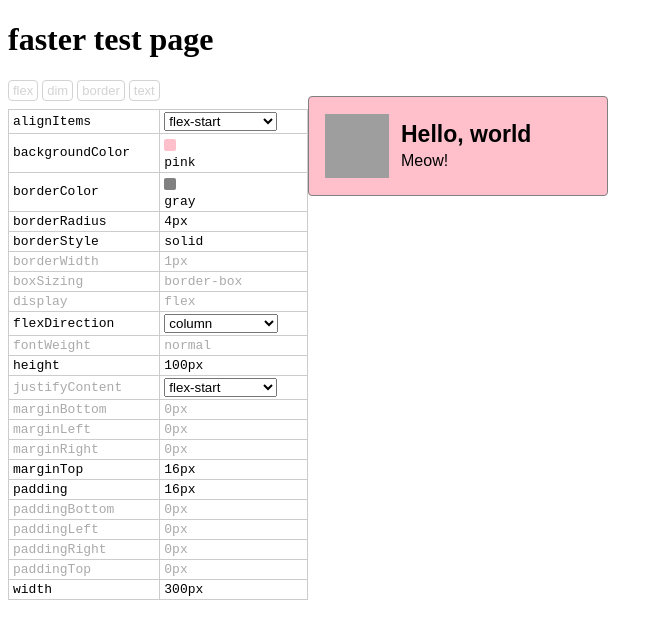
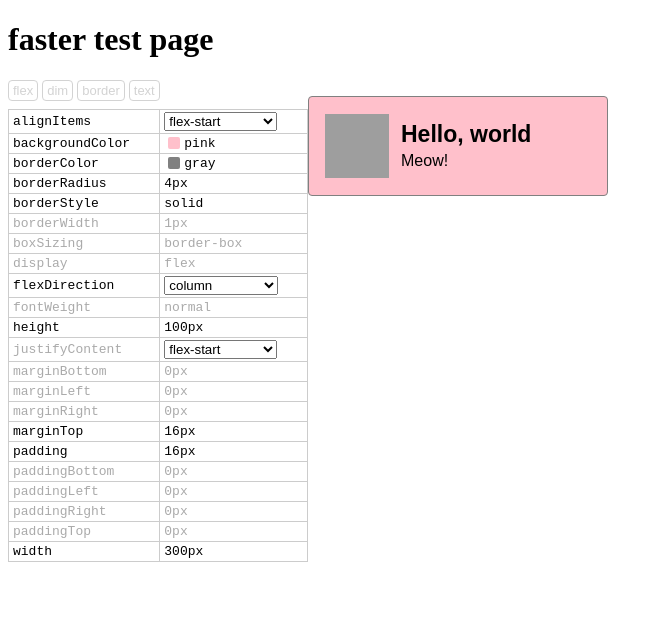
Before and after one commit to kevinbarabash/faster, a React (Create React App) app: page / in a window 1280 px wide. Shown: the top 638 px of the page, without its empty margins (0-663 px from the left). Built offline with nearby package versions, Linux system fonts and the light colour scheme; grey boxes are pictures that could not be loaded.

Commit message:
rudimentary validation of length properties

```diff
--- a/src/Inspector.js
+++ b/src/Inspector.js
@@ -96,6 +96,17 @@ class SmallButton extends Component {
     }
 }
 
+const lengthRegex = /(em|ex|%|px|cm|mm|in|pt|pc)$/
+const colorRegex = /color/i
+
+const validate = (name, value: string) => {
+    if (colorRegex.test(name)) {
+        return true;
+    } else {
+        return lengthRegex.test(value);
+    }
+}
+
 // TODO create different specialized editors for colors, dropdowns, compound values, etc.
 class Editor extends Component {
     props: {
@@ -109,13 +120,19 @@ class Editor extends Component {
     node: HTMLElement
 
     handleBlur = () => {
-        // TODO(kevinb) validate before dispatch so we can reset the value
         if (this.dirty) {
-            store.dispatch({
-                type: 'UPDATE',
-                name: this.props.name,
-                value: this.node.innerText,
-            });
+            const value = this.node.innerText || '';
+            const name = this.props.name;
+
+            if (validate(name, value)) {
+                store.dispatch({
+                    type: 'UPDATE',
+                    name: name,
+                    value: value,
+                });
+            } else {
+                this.node.innerText = this.initialValue;
+            }
         }
 
         this.dirty = false
@@ -129,21 +146,23 @@ class Editor extends Component {
     }
 
     handleKeyPress = (e: KeyboardEvent) => {
-        console.log(e.charCode);
-        console.log(e);
         this.dirty = true
     }
 
     render() {
+        const isColor = /color/i.test(this.props.name)
+
         const style = {
-            width: '100%',
             whiteSpace: 'nowrap',
+            paddingLeft: isColor ? 20 : 0,
         }
+
         return <div
             contentEditable={true}
             style={style}
             ref={node => this.node = node}
             onBlur={this.handleBlur}
+            onFocus={this.handleFocus}
             onKeyPress={this.handleKeyPress}
         >
             {this.props.children}
@@ -196,8 +215,8 @@ export default class Inspector extends Component {
 
                         return <tr key={key} style={{ color: defaultStyle[key] !== value ? 'black' : '#AAA' }}>
                             <td style={{ fontFamily: 'monospace', paddingRight: 16, border: 'solid 1px #CCC', padding: '2px 4px'}}>{key}</td>
-                            <td style={{ alignItems: 'center', fontFamily: 'monospace', border: 'solid 1px #CCC', padding: '2px 4px'}}>
-                                {isColor && <Swatch color={value} />}
+                            <td style={{ alignItems: 'center', position: 'relative', fontFamily: 'monospace', border: 'solid 1px #CCC', padding: '2px 4px'}}>
+                                {isColor && <span style={{position: 'absolute', top: 0, left: 8}}> <Swatch color={value} /></span>}
                                 {this.formatValue(key, value)}
                             </td>
                         </tr>
--- a/src/store.js
+++ b/src/store.js
@@ -82,32 +82,16 @@ const initialState = {
 
 // const names = ['tabby', 'caleco', 'alley', 'blue', 'siamese'];
 
-
-const lengthRegex = /(em|ex|%|px|cm|mm|in|pt|pc)$/
-const colorRegex = /[Cc]olor/
-
-const validate = (name, value) => {
-  if (colorRegex.test(name)) {
-    return true;
-  } else {
-    return lengthRegex.test(value);
-  }
-}
-
 const reducer = (state, action) => {
   console.log(action);
   switch (action.type) {
     case 'UPDATE':
-      if (validate(action.name, action.value)) {
       return {
         ...state,
         style: {
           ...state.style,
           [action.name]: action.value,
         },
-        };
-      } else {
-        return state;
       }
     default:
       return state;
```
Lines whose indentation alone changed are shown as unchanged.
